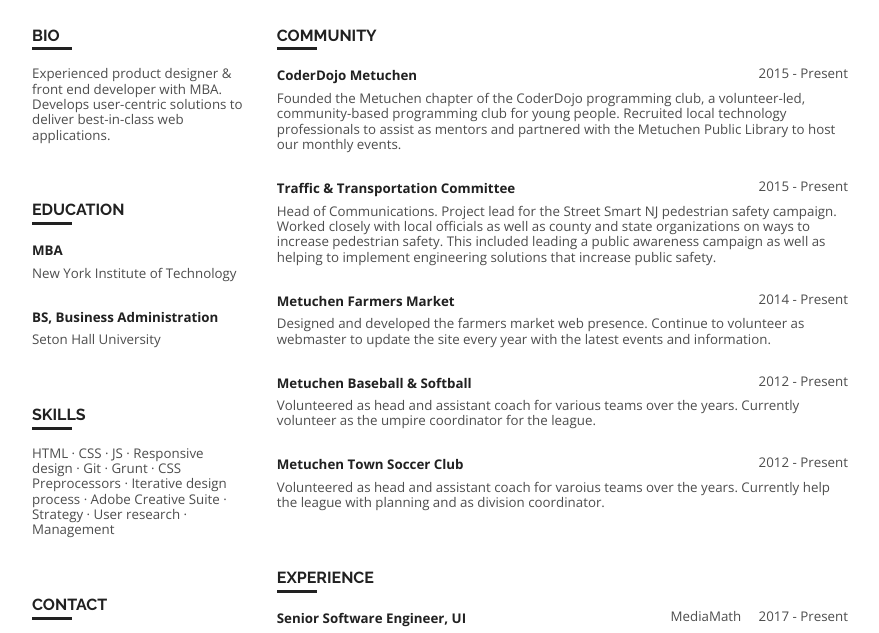
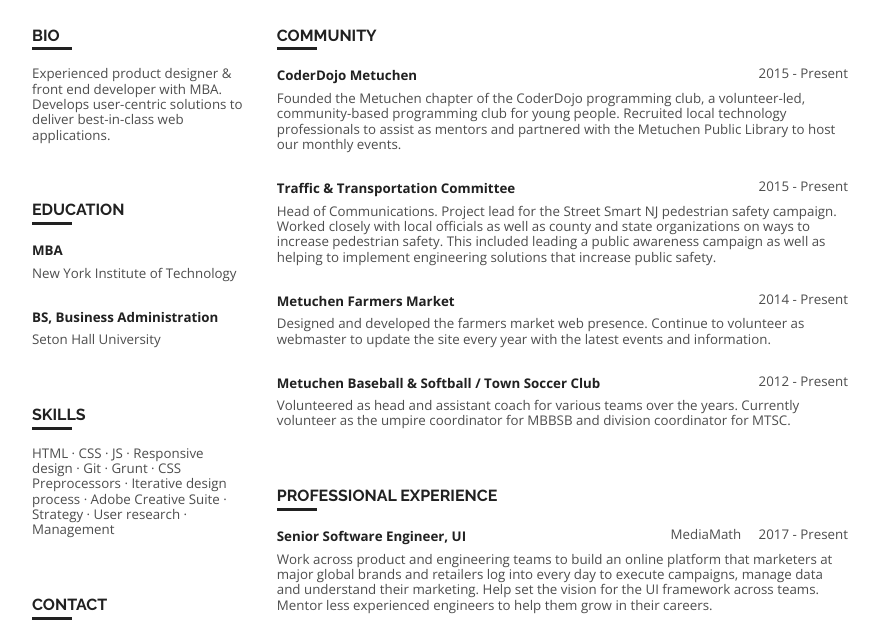
Before and after one commit to jasonadelia/jasonadelia.github.com, a website: page resume_council.html in a window 1280 px wide. Shown: the part 85-718 px from the top of the page, without its empty margins (200-1079 px from the left). Drawn offline with nearby package versions, Linux system fonts and the light colour scheme.

Commit message:
Update resume_council.html

```diff
--- a/resume_council.html
+++ b/resume_council.html
@@ -72,13 +72,10 @@
                         <h2>Metuchen Farmers Market</h2>Designed and developed the farmers market web presence. Continue to volunteer as webmaster to update the site every year with the latest events and information.
                     </section><section>
                         <div class="timeframe">2012 - Present</div>
-                        <h2>Metuchen Baseball &amp; Softball</h2>Volunteered as head and assistant coach for various teams over the years. Currently volunteer as the umpire coordinator for the league.
-                    </section><section>
-                        <div class="timeframe">2012 - Present</div>
-                        <h2>Metuchen Town Soccer Club</h2>Volunteered as head and assistant coach for varoius teams over the years. Currently help the league with planning and as division coordinator.
+                        <h2>Metuchen Baseball &amp; Softball / Town Soccer Club</h2>Volunteered as head and assistant coach for various teams over the years. Currently volunteer as the umpire coordinator for MBBSB and division coordinator for MTSC.
                     </section>
                 </section><section>
-                    <h1>Experience</h1>
+                    <h1>Professional Experience</h1>
                     <section>
                         <div class="timeframe">MediaMath&nbsp;&nbsp;&nbsp;&nbsp;&nbsp;2017 - Present</div>
                         <h2>Senior Software Engineer, UI</h2>Work across product and engineering teams to build an online platform that marketers at major global brands and retailers log into every day to execute campaigns, manage data and understand their marketing. Help set the vision for the UI framework across teams. Mentor less experienced engineers to help them grow in their careers.</section><section>
```
